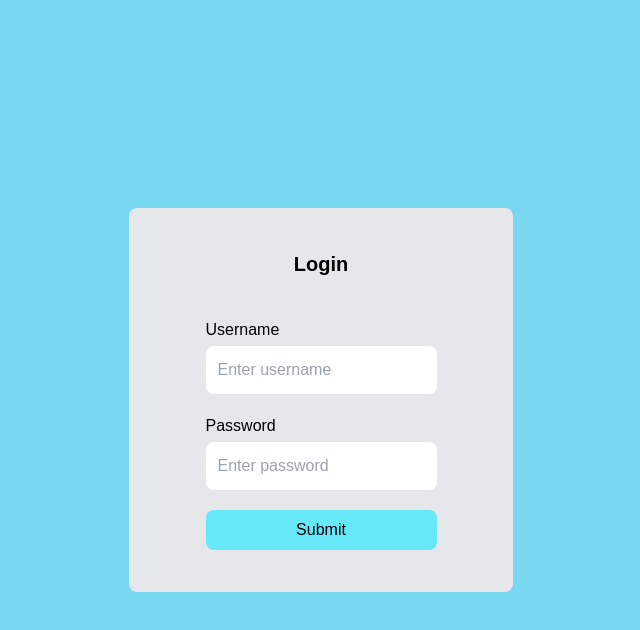
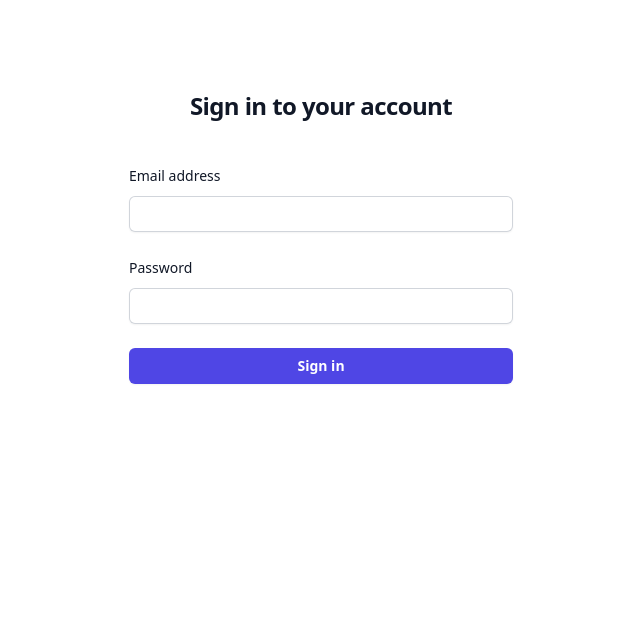
Before and after one commit to ViralEnactOn/TMDBClone, a React (Vite) app: page / in a window 1280 px wide. Shown: the top 630 px of the page, without its empty margins (319-959 px from the left). Built offline with nearby package versions, Linux system fonts and the light colour scheme.

Commit message:
Feat : Login

```diff
--- a/src/components/login/login.jsx
+++ b/src/components/login/login.jsx
@@ -17,6 +17,7 @@
   const navigate = useNavigate();
 
   const handleSubmit = () => {
+    console.log(username, password);
     if (username.length === 0) {
       setUsernameError("Username cannot empty.");
       return;
@@ -70,9 +71,11 @@
     handleCheckUser();
   }, []);
 
+  console.log(password);
+
   return (
     <>
-      <main className="min-w-max flex justify-center font-poppins bg-blue-200">
+      {/* <main className="min-w-max flex justify-center font-poppins bg-blue-200">
         <div className="container">
           <div className="flex justify-center min-h-screen">
             <div className="flex self-center w-96 h-96 bg-gray-200 justify-center rounded-lg">
@@ -118,7 +121,82 @@
             </div>
           </div>
         </div>
-      </main>
+      </main> */}
+
+      <div className="flex min-h-full flex-1 flex-col justify-center px-6 py-12 lg:px-8">
+        <div className="sm:mx-auto sm:w-full sm:max-w-sm">
+          <h2 className="mt-10 text-center text-2xl font-bold leading-9 tracking-tight text-gray-900">
+            Sign in to your account
+          </h2>
+        </div>
+
+        <div className="mt-10 sm:mx-auto sm:w-full sm:max-w-sm">
+          {/* <form > */}
+          <div className="space-y-6">
+            <div>
+              <label
+                htmlFor="email"
+                className="block text-sm font-medium leading-6 text-gray-900"
+              >
+                Email address
+              </label>
+              <div className="mt-2">
+                <input
+                  id="email"
+                  name="email"
+                  type="text"
+                  autoComplete="email"
+                  value={username}
+                  onChange={(event) => setUsername(event.target.value)}
+                  className="block w-full rounded-md border-0 py-1.5 text-gray-900 shadow-sm ring-1 ring-inset ring-gray-300 placeholder:text-gray-400 focus:ring-2 focus:ring-inset focus:ring-indigo-600 sm:text-sm sm:leading-6"
+                />
+                {usernameError && (
+                  <div className="text-red-700 block text-sm font-medium leading-6">
+                    {usernameError}
+                  </div>
+                )}
+              </div>
+            </div>
+
+            <div>
+              <div className="flex items-center justify-between">
+                <label
+                  htmlFor="password"
+                  className="block text-sm font-medium leading-6 text-gray-900"
+                >
+                  Password
+                </label>
+              </div>
+              <div className="mt-2">
+                <input
+                  id="password"
+                  name="password"
+                  type="password"
+                  value={password}
+                  onChange={(event) => setPassword(event.target.value)}
+                  autoComplete="current-password"
+                  className="block w-full rounded-md border-0 py-1.5 text-gray-900 shadow-sm ring-1 ring-inset ring-gray-300 placeholder:text-gray-400 focus:ring-2 focus:ring-inset focus:ring-indigo-600 sm:text-sm sm:leading-6"
+                />
+                {passwordError && (
+                  <div className="text-red-700 block text-sm font-medium leading-6">
+                    {passwordError}
+                  </div>
+                )}
+              </div>
+            </div>
+
+            <div onClick={() => handleSubmit()}>
+              <button
+                type="submit"
+                className="flex w-full justify-center rounded-md bg-indigo-600 px-3 py-1.5 text-sm font-semibold leading-6 text-white shadow-sm hover:bg-indigo-500 focus-visible:outline focus-visible:outline-2 focus-visible:outline-offset-2 focus-visible:outline-indigo-600"
+              >
+                Sign in
+              </button>
+            </div>
+          </div>
+          {/* </form> */}
+        </div>
+      </div>
     </>
   );
 }
```
